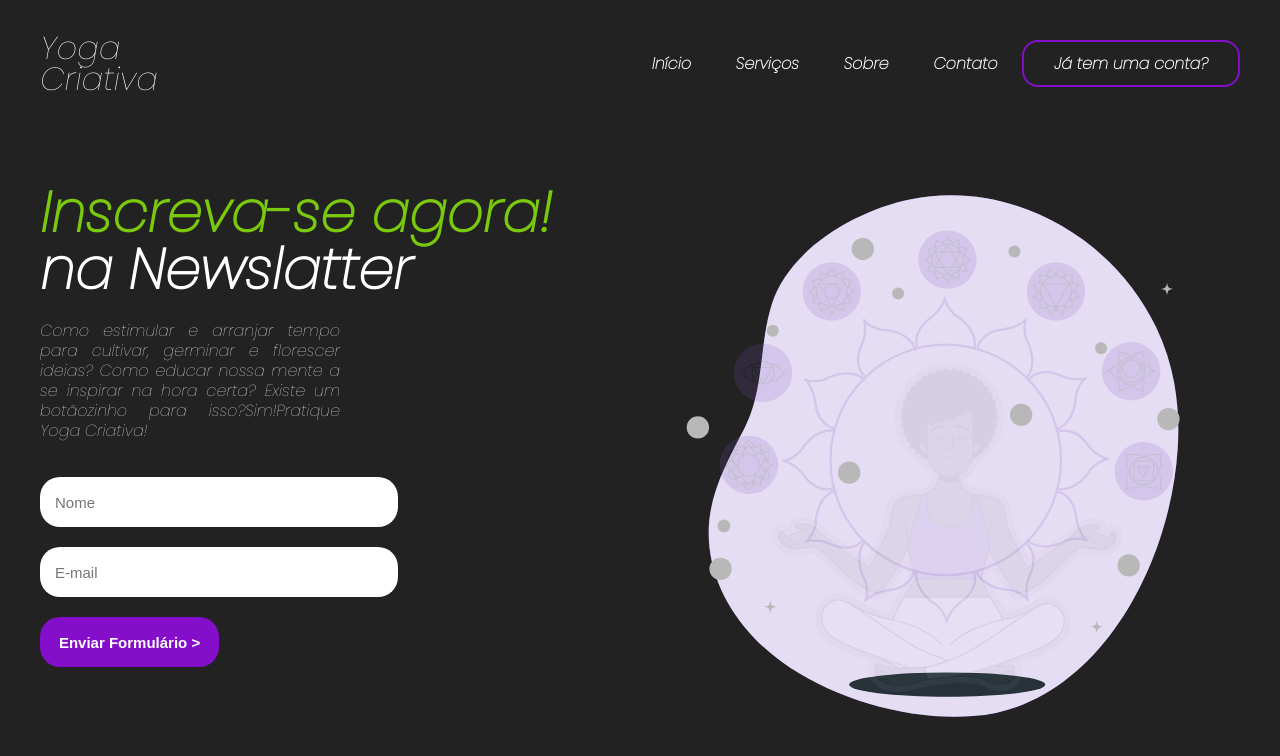
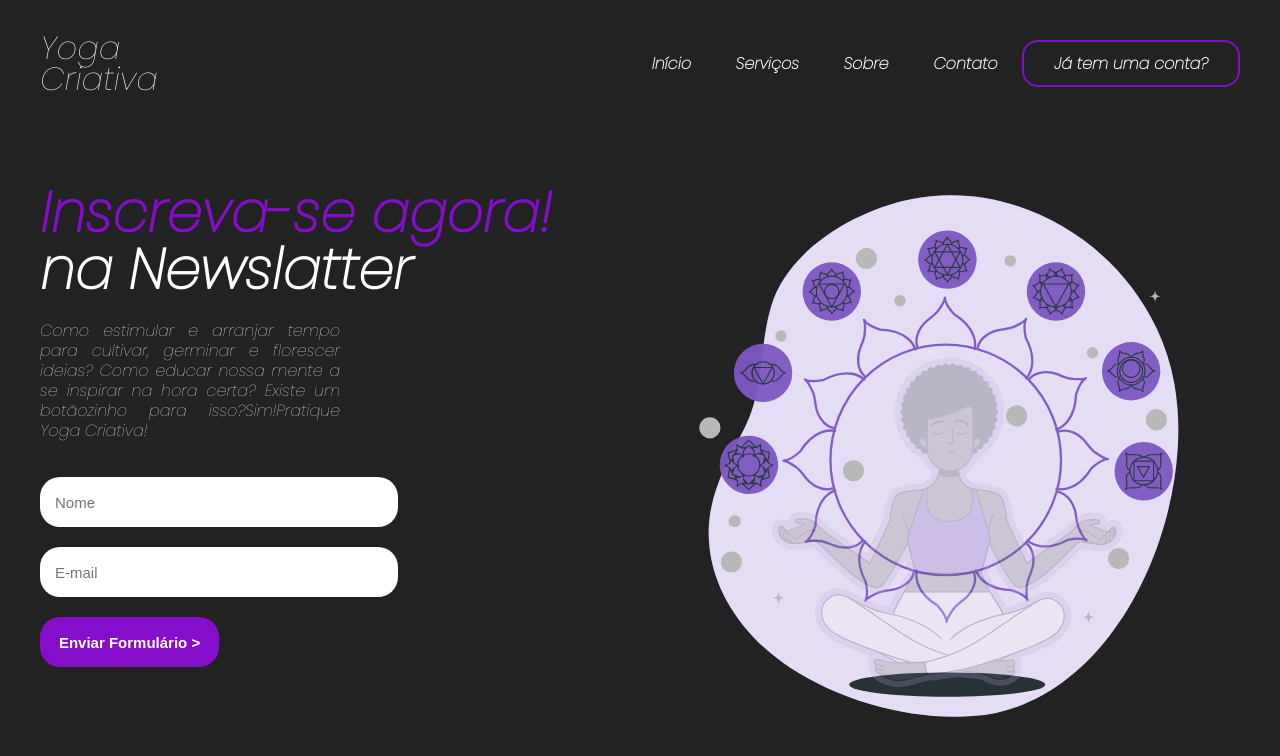
Before and after one commit to LaraD89/Lari, a plain HTML site: page index.html in a window 1280 px wide. Drawn offline with Linux system fonts and the light colour scheme.

Commit message:
Corrigindo cor

```diff
--- a/style.css
+++ b/style.css
@@ -46,7 +46,7 @@ h2{
 }
 
 span{
-    color: rgb(123, 201, 13);
+    color: rgb(132, 13, 201);
 }
 
 p{
```
